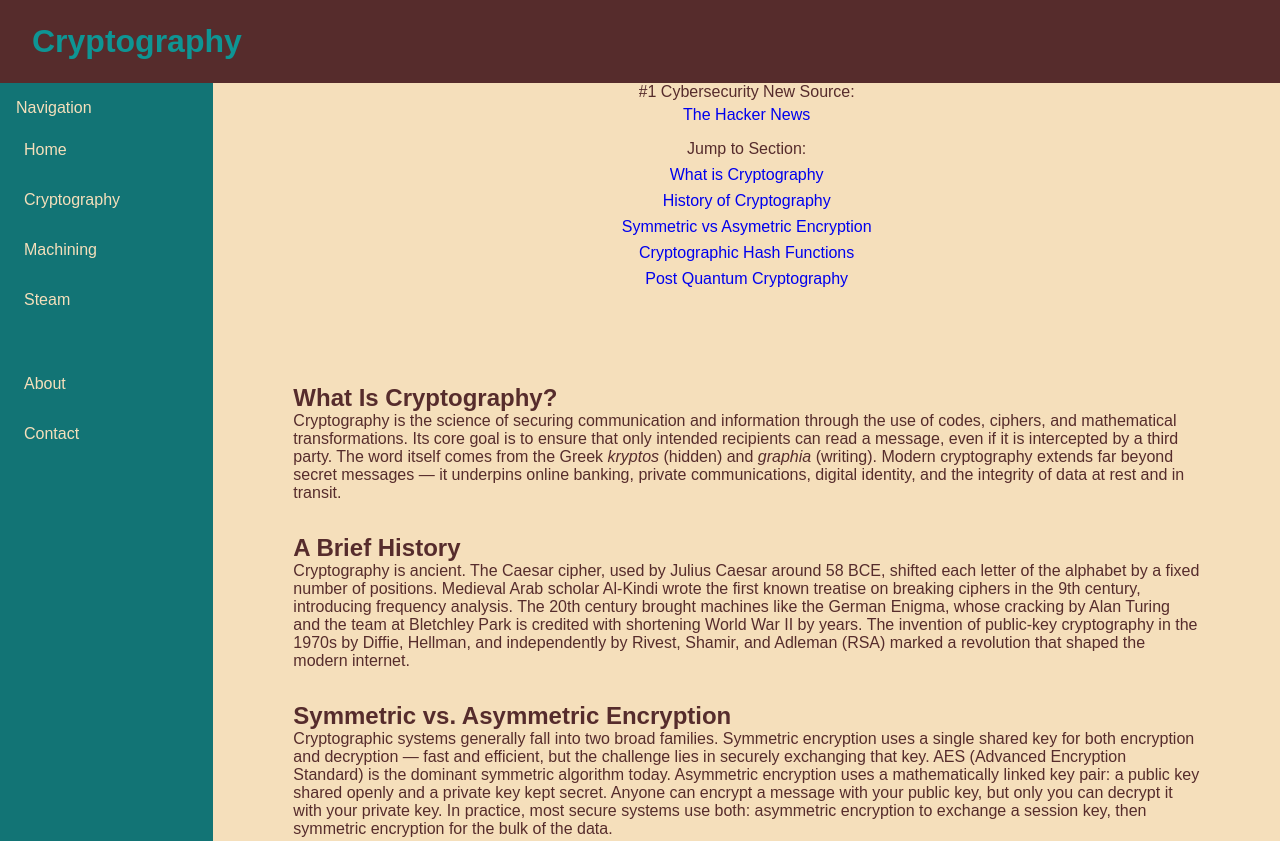
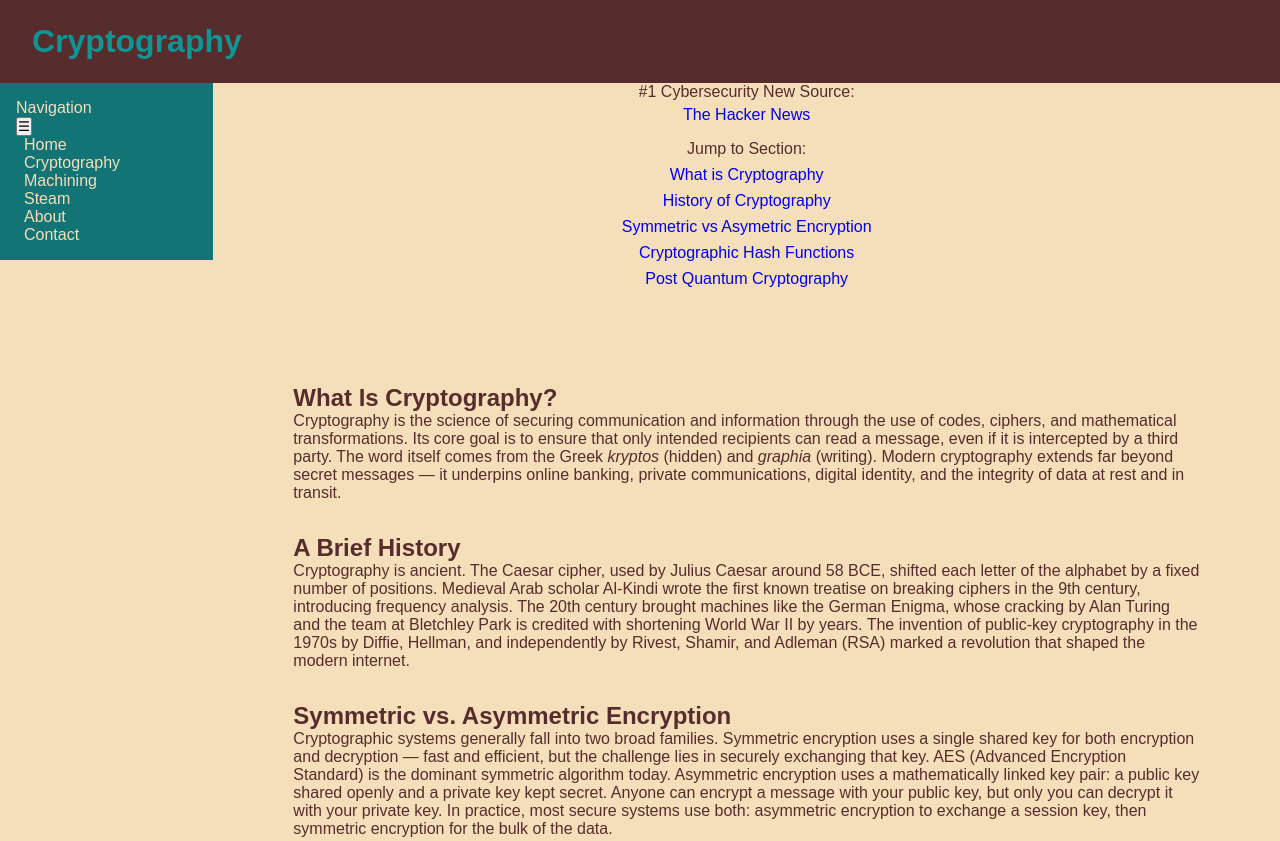
Before and after one commit to Erik-Russell/my-website, a plain HTML site: page src/cryptography.html in a window 1280 px wide. Shown: the top 841 px of the page. Drawn offline with Linux system fonts and the light colour scheme.

Commit message:
nav component for all pages

```diff
--- /dev/null
+++ b/components/src-nav.html
@@ -0,0 +1,13 @@
+<!doctype html>
+<nav class="navbar">
+    <div class="nav-brand">Navigation</div>
+    <button class="hamburger" id="hamburger">&#9776</button>
+    <ul class="nav-list" id="nav-list">
+        <li><a href="../index.html">Home</a></li>
+        <li><a href="./cryptography.html">Cryptography</a></li>
+        <li><a href="./machining.html">Machining</a></li>
+        <li><a href="./steam.html">Steam</a></li>
+        <li><a href="./about.html">About</a></li>
+        <li><a href="./contact.html">Contact</a></li>
+    </ul>
+</nav>
--- a/css/style.css
+++ b/css/style.css
@@ -63,24 +63,21 @@ body {
 }
 
 /* nav-bar styling */
-.nav-side {
-    grid-row: span 2;
+.navbar {
     background-color: var(--dark-green);
     color: var(--neutral-color);
     padding: 1rem;
-    display: flex;
-    flex-direction: column;
     gap: 1rem;
 }
 
-.nav-side a {
+.nav-list a {
     color: var(--neutral-color);
     text-decoration: none;
     padding: 0.5rem;
     border-radius: 1rem;
 }
 
-.nav-side a:hover {
+.nav-list a:hover {
     background-color: var(--light-green);
 }
 
--- a/scripts/javascript.js
+++ b/scripts/java-src.js
@@ -1,7 +1,7 @@
-fetch("components/nav.html")
+fetch("../components/src-nav.html")
 .then(response => response.text())
 .then(data => {
-    document.getElementById("nav-component").innerHTML = data;
+    document.getElementById("src-nav-component").innerHTML = data;
 
     //creating variables to hold the element reference
     // make a reference for the element
--- a/src/cryptography.html
+++ b/src/cryptography.html
@@ -27,17 +27,7 @@
 
     <div class="container">
         <!-- links for different pages of interest-->
-        <div class="nav-side">
-            <p>Navigation</p>
-            <a href="../index.html">Home</a>
-            <a href="./cryptography.html">Cryptography</a>
-            <a href="./machining.html">Machining</a>
-            <a href="./steam.html">Steam</a>
-            <br>
-            <a href="../src/about.html">About</a>
-            <a href="../src/contact.html">Contact</a>
-        </div>
-
+        <div id="src-nav-component"></div>
         <main>
             <div class="center external-links">
                 <p>#1 Cybersecurity New Source:<br></p>
@@ -141,5 +131,6 @@
         </footer>
     </div>
 </body>
+<script src="../scripts/java-src.js"></script>
 
 </html>
```
Also changed, not shown: components/home-nav.html (added, +13 -0 lines), components/nav.html (deleted, +0 -8 lines), index.html (+3 -11 lines), scripts/java-index.js (added, +15 -0 lines), src/about.html (+2 -10 lines), src/contact.html (+2 -10 lines), src/machining.html (+5 -14 lines), src/steam.html (+5 -14 lines).
